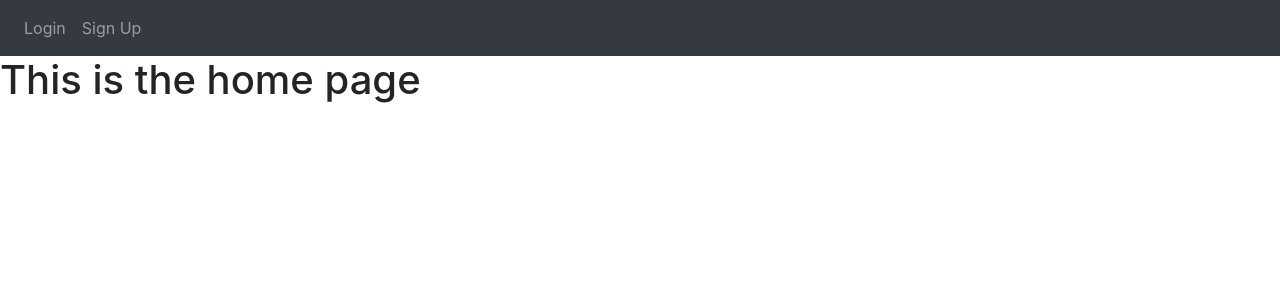
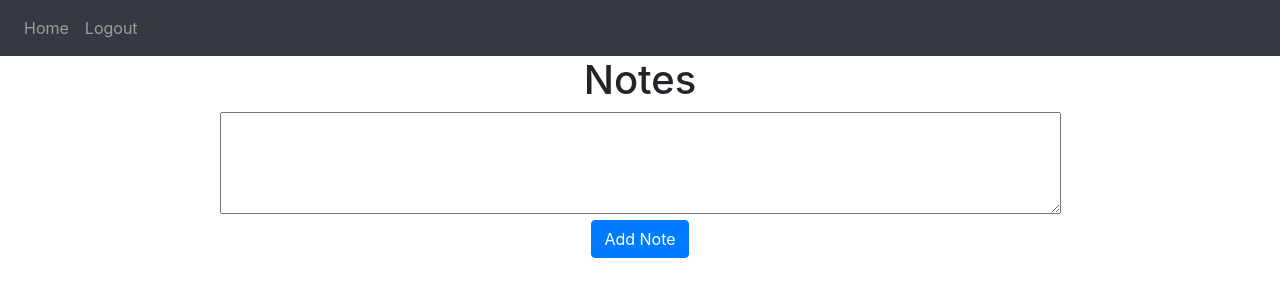
Before and after one commit to gezzyz/IPR-BusinessAcc, a Flask app: template website/templates/home.html in a window 1280 px wide. Shown: the top 300 px of the page. Run offline with Flask 3, Linux system fonts and the light colour scheme; the template is opened without the code that fills it: values that come from a table or form of the project are taken from there, others are empty; some libraries are stand-ins or nearby versions.

Commit message:
Finished template

```diff
--- /dev/null
+++ b/website/static/index.js
@@ -0,0 +1,8 @@
+function deleteNote(noteId){
+    fetch('/delete-node',{
+        method: 'POST',
+        body: JSON.stringify({noteId:noteId})
+    }).then((_res) => {
+        window.location.href="/";
+    });
+}
--- a/website/templates/base.html
+++ b/website/templates/base.html
@@ -69,5 +69,9 @@
           integrity="sha384-JZR6Spejh4U02d8jOt6vLEHfe/JQGiRRSQQxSfFWpi1MquVdAyjUar5+76PVCmYl"
           crossorigin="anonymous"
         ></script>
+        <script
+            type="text/javascript"
+            src="{{url_for('static', filename='index.js')}}"
+        ></script>
     </body>
 </html>
--- a/website/templates/home.html
+++ b/website/templates/home.html
@@ -1,4 +1,20 @@
 {%extends "base.html" %}{% block title %}Home{% endblock %}
 {%block content %}
-<h1>This is the home page</h1>
+<h1 align="center">Notes</h1>
+<form method="POST">
+    <div align="center">
+        <textarea name="note" id="note" rows="4" cols="80"></textarea>
+        <br />
+        <button type="sumbit" class="btn btn-primary">Add Note</button>
+    </div>
+</form>
+<ul class="list-group list-group-flush" id="notes">
+    {%for note in user.notes %}
+    <li class="list-group-item">{{note.data}}
+        <button type="button" class="close" onClick="deleteNote('{{note.id}}')">
+            <span aria-hidden="true">&times;</span>
+        </button>
+    </li>
+    {%endfor%}
+</ul>
 {% endblock %}
```
Also changed, not shown: website/view.py (+28 -2 lines), instance/database.db.
